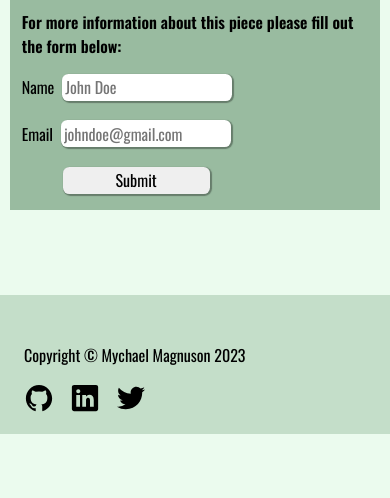
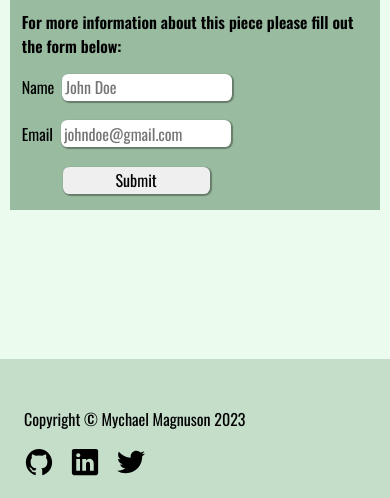
Before and after one commit to Mychael-FEWD/Block-10-Workshop-The-Picasso-Painting, a plain HTML site: page index.html in a window 390 px wide. Shown: the part 410-908 px from the top of the page. Before the commit the page ends 844 px from the top, so only its background shows below. Drawn offline with nearby package versions, Linux system fonts and the light colour scheme.

Commit message:
aAdjusting the footer to work properly on different screen sizes

```diff
--- a/styles.css
+++ b/styles.css
@@ -302,12 +302,15 @@ Media Queries for responsive design
     margin: 1em auto;
   }
 }
-@media screen and (min-width: 300px) and (max-width: 560px) {
-  footer {
+@media screen and (min-width: 300px) and (max-width: 525px) {
+  /* footer {
     position: absolute;
     bottom: 0;
     width: 100%;
     margin-top: 0;
+  } */
+  main {
+    height: 75vh;
   }
 }
 @media screen and (min-width: 450px) and (max-width: 560px) {
```
